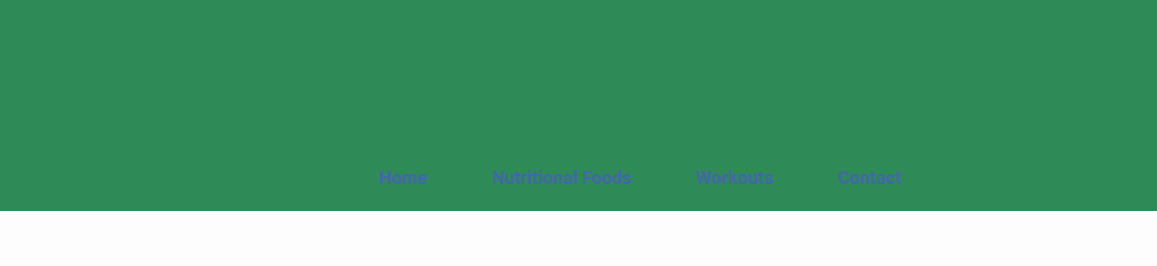
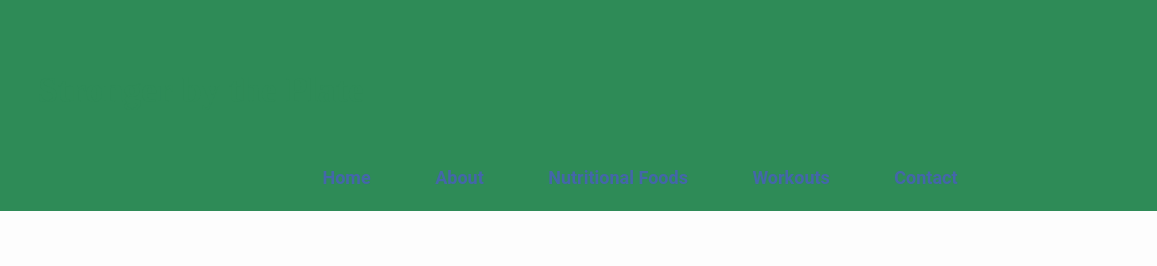
Before and after one commit to jesusmedeles/MODULE5_TABLES_LISTS_AND_MORE, a plain HTML site: page workouts.html in a window 1280 px wide. Shown: the top 266 px of the page, 0-1157 px from the left. Drawn offline with Linux system fonts and the light colour scheme.

Commit message:
updating html navigation codes on all pages

```diff
--- a/workouts.html
+++ b/workouts.html
@@ -15,10 +15,12 @@
   </div>
 <nav>
   <a href="index.html">Home</a>
+  <a href="about.html">About</a>
   <a href="nutritional-foods.html">Nutritional Foods</a>
   <a href="workouts.html">Workouts</a>
   <a href="contact.html">Contact</a>
 </nav>
+
 </header>
 
   <main>
```
Also changed, not shown: contact.html (+2 -0 lines), index.html (+1 -0 lines), nutritional-foods.html (+2 -0 lines). Lines whose indentation alone changed are shown as unchanged.
